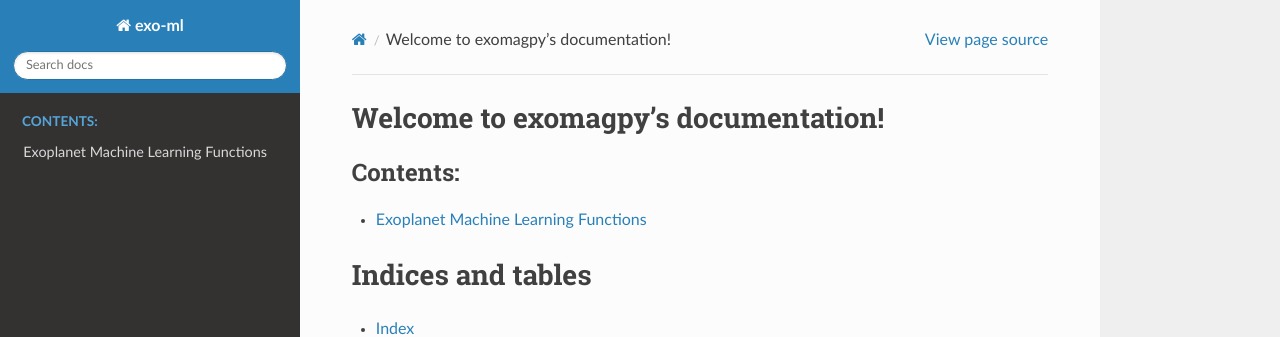
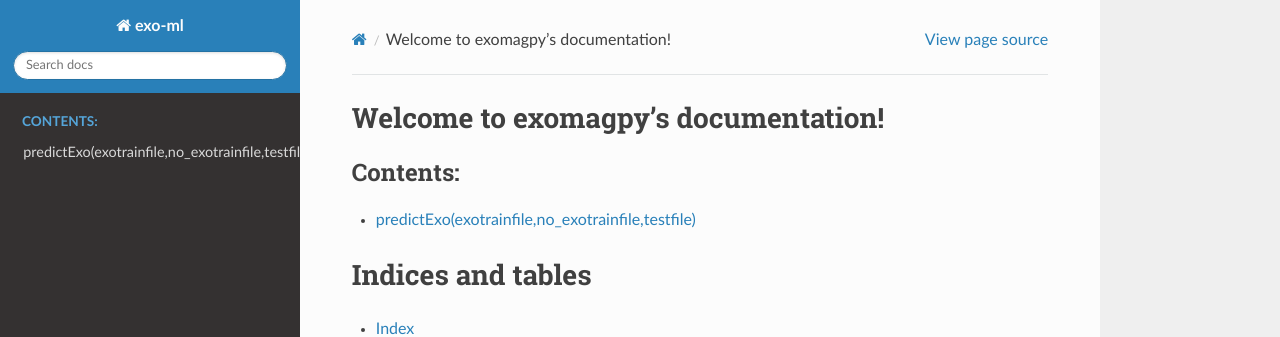
Before and after one commit to quasoph/exomagpy, a Sphinx documentation site: the page built from docs/index.rst, in a window 1280 px wide. Shown: the top 337 px of the page. Built offline with Sphinx 7.4.7 and the Read the Docs theme 2.0.0, drawn with Linux system fonts in a browser that asks for light colours; some of the changed lines change nothing that is shown.

Commit message:
Completed

```diff
--- a/docs/exo_ml.rst
+++ b/docs/exo_ml.rst
@@ -1,9 +1,13 @@
 .. _exoplanet machine learning:
 
-Exoplanet Machine Learning Functions
+predictExo(exotrainfile,no_exotrainfile,testfile)
 ====================================
 
 Function to detect exoplanets using machine learning.
 
-.. automodule:: exo_ml_main
+exotrainfile: path or filename for a .csv file containing list of confirmed exoplanet TIC IDs.
+no_exotrainfile: path or filename for a .csv file containing list of false alarms/false positive TIC IDs.
+testfile: path or filename for a .csv file containing list of TIC IDs that you want to test.
+
+.. automodule:: exomagpy
     :members:
```
